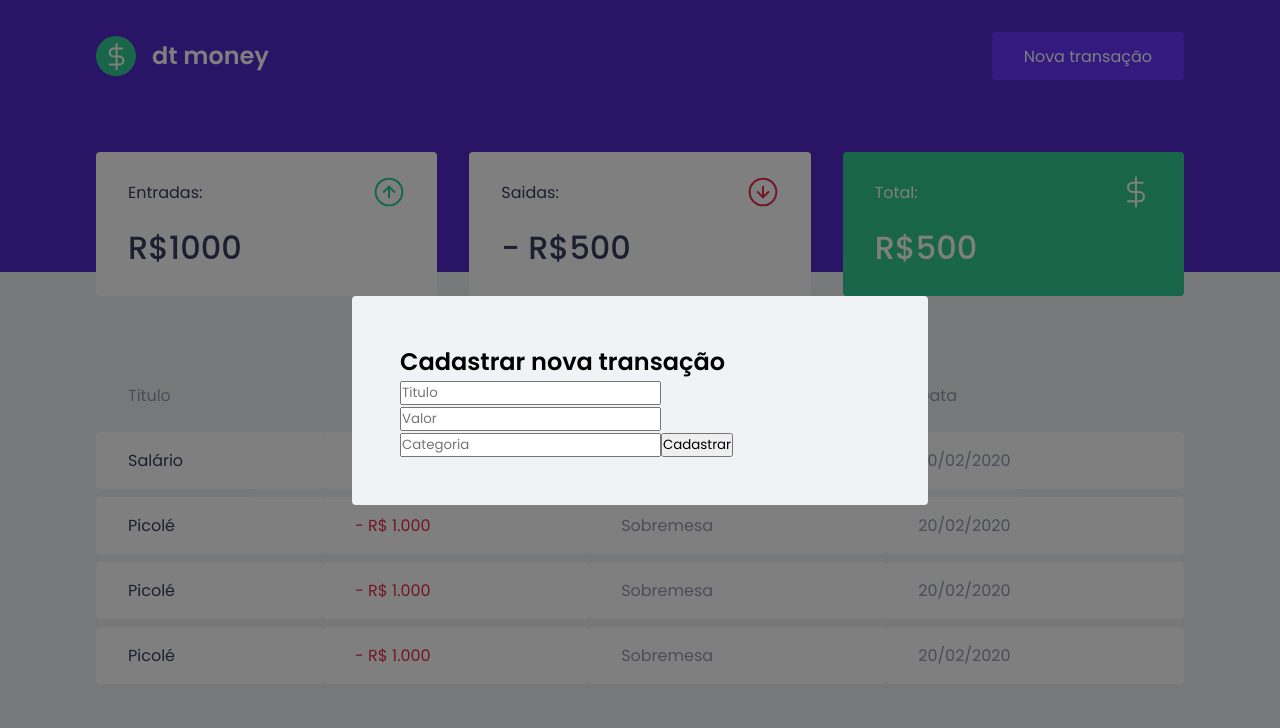
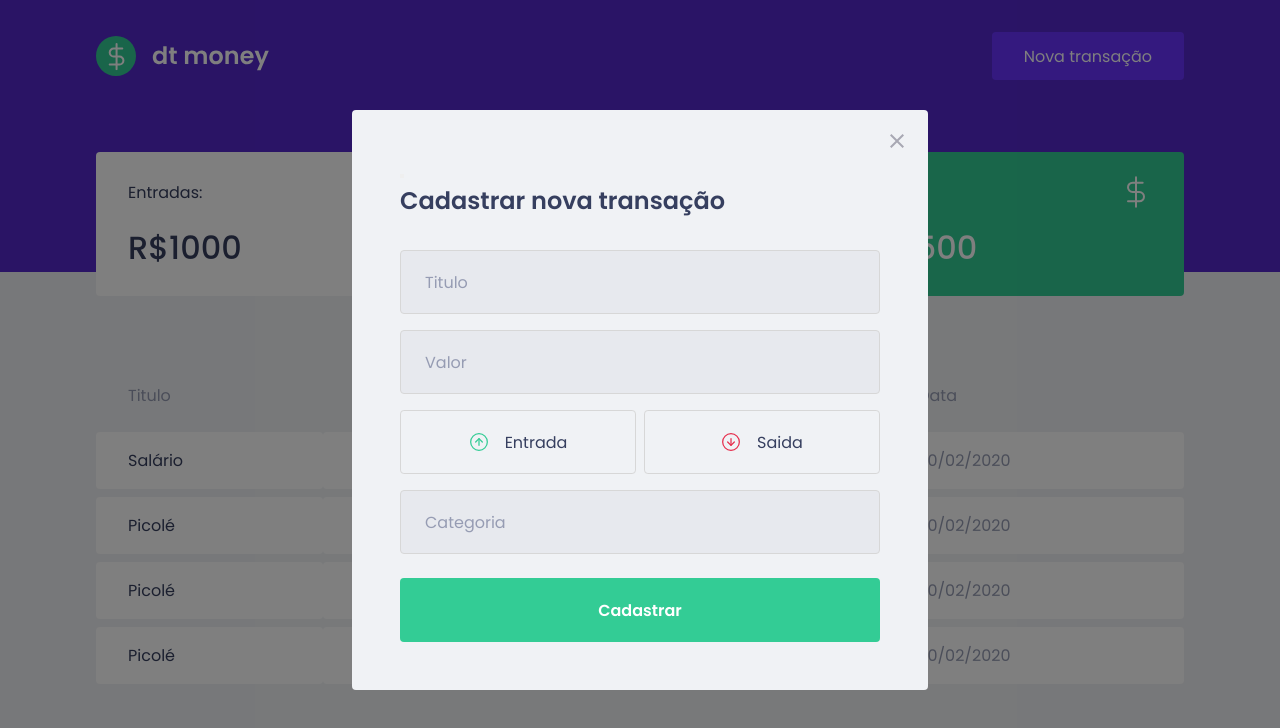
Before and after one commit to jeffersonbraster/moneyextrato, a React (Create React App) app: page / in a window 1280 px wide. Both pictures are taken after a click on the button "Nova transação". Shown: the top 728 px of the page. Built offline with nearby package versions, Linux system fonts and the light colour scheme; no server answers; what miragejs would draw is missing.

Commit message:
criando botoes tipo

```diff
--- a/package.json
+++ b/package.json
@@ -5,6 +5,7 @@
   "dependencies": {
     "axios": "^0.21.1",
     "miragejs": "^0.1.41",
+    "polished": "^4.1.1",
     "react": "^17.0.1",
     "react-dom": "^17.0.1",
     "react-modal": "^3.12.1",
--- a/src/components/ModalTransaction/index.tsx
+++ b/src/components/ModalTransaction/index.tsx
@@ -1,5 +1,8 @@
 import Modal from "react-modal";
-import { Container } from "./styles";
+import incomeImg from "../../assets/income.svg";
+import outcomeImg from "../../assets/outcome.svg";
+import { Container, TransactionTypeContainer } from "./styles";
+import Close from "../../assets/close.svg";
 
 type modalTransactionTypes = {
   isOpen: boolean;
@@ -17,12 +20,30 @@
       overlayClassName="react-modal-overlay"
       className="react-modal-content"
     >
+      <button type="button">
+        <img
+          src={Close}
+          alt="fechar modal"
+          onClick={onRequestClose}
+          className="react-modal-close"
+        />
+      </button>
       <Container>
         <h2>Cadastrar nova transação</h2>
 
         <input type="text" placeholder="Titulo" />
 
         <input type="number" placeholder="Valor" />
+
+        <TransactionTypeContainer>
+          <button type="button">
+            <img src={incomeImg} alt="Entrada" /> <span>Entrada</span>
+          </button>
+
+          <button type="button">
+            <img src={outcomeImg} alt="Saida" /> <span>Saida</span>
+          </button>
+        </TransactionTypeContainer>
 
         <input type="text" placeholder="Categoria" />
 
--- a/src/components/ModalTransaction/styles.ts
+++ b/src/components/ModalTransaction/styles.ts
@@ -1,3 +1,85 @@
 import styled from "styled-components";
+import { darken } from "polished";
 
-export const Container = styled.form``;
+export const Container = styled.form`
+  h2 {
+    color: var(--text-title);
+    font-size: 1.5rem;
+    margin-bottom: 2rem;
+  }
+
+  input {
+    width: 100%;
+    padding: 0 1.5rem;
+    height: 4rem;
+    border-radius: 0.25rem;
+
+    border: 1px solid #d7d7d7;
+    background: #e7e9ee;
+
+    font-weight: 400;
+    font-size: 1rem;
+
+    &::placeholder {
+      color: var(--text-body);
+    }
+
+    & + input {
+      margin-top: 1rem;
+    }
+  }
+
+  button[type="submit"] {
+    width: 100%;
+    padding: 0 1.5rem;
+    height: 4rem;
+    background: var(--green);
+    color: #fff;
+    border-radius: 0.25rem;
+    border: 0;
+    font-weight: 600;
+    font-size: 1rem;
+    margin-top: 1.5rem;
+    transition: filter 2s;
+
+    &:hover {
+      filter: brightness(0.9);
+    }
+  }
+`;
+
+export const TransactionTypeContainer = styled.div`
+  margin: 1rem 0;
+  display: grid;
+  grid-template-columns: 1fr 1fr;
+  gap: 0.5rem;
+
+  button {
+    height: 4rem;
+    border: 1px solid #d7d7d7;
+    border-radius: 0.24rem;
+
+    background: transparent;
+
+    display: flex;
+    align-items: center;
+    justify-content: center;
+    transition: border-color 2s;
+
+    &:hover {
+      border-color: ${darken(0.1, "#d7d7d7")};
+    }
+
+    img {
+      width: 20px;
+      height: 20px;
+    }
+
+    span {
+      display: inline-block;
+      margin-left: 1rem;
+      font-size: 1rem;
+      color: var(--text-title);
+    }
+  }
+`;
--- a/src/styles/global.ts
+++ b/src/styles/global.ts
@@ -77,7 +77,7 @@
   }
 
   .react-modal-close {
-    position: relative;
+    position: absolute;
     right: 1.5rem;
     top: 1.5rem;
     border: 0;
```
Also changed, not shown: 1 other file (tests, documents, lock files or other folders).
